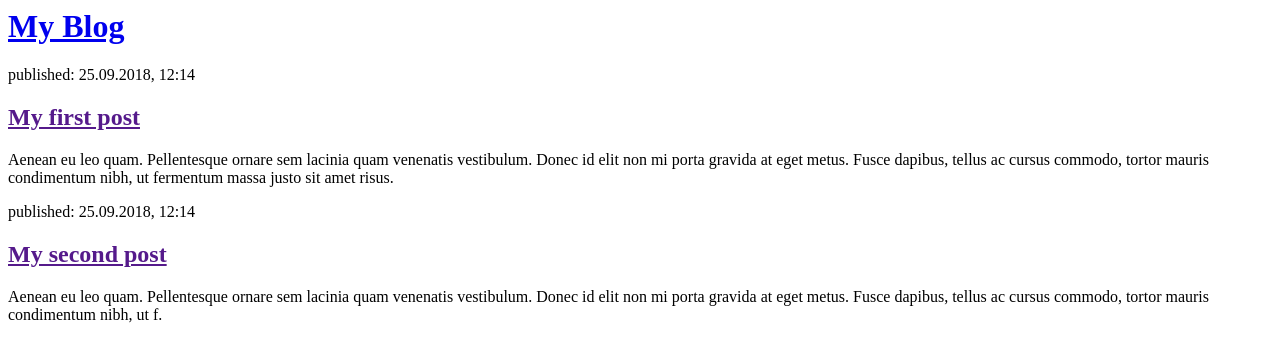
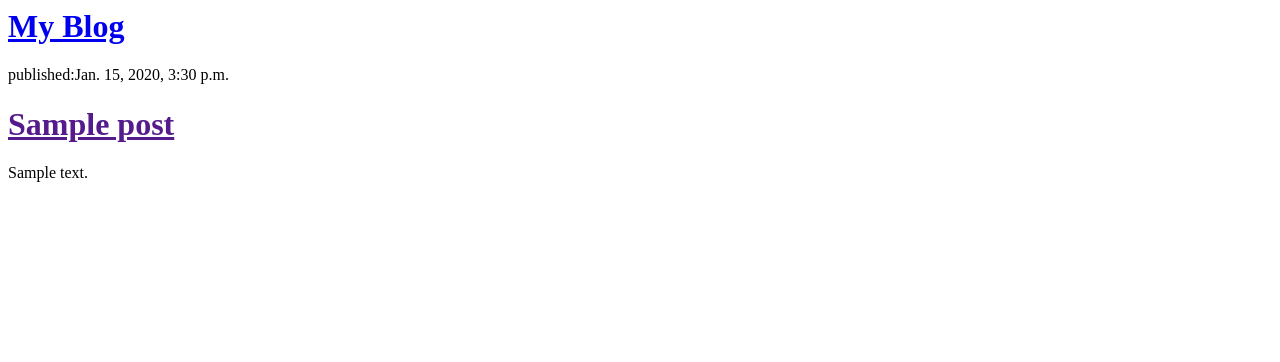
Before and after one commit to adarshrajanand/my-first-blog, a Django app: template blog/templates/blog/post_list.html in a window 1280 px wide. Shown: the top 362 px of the page. Run offline with Django 3.2, Linux system fonts and the light colour scheme; the template is opened without the code that fills it: values that come from a table or form of the project are taken from there, others are empty; tables that the repository leaves empty hold one stand-in row (values such as "Sample post").

Commit message:
Modified templates to display posts from database.

```diff
--- a/blog/templates/blog/post_list.html
+++ b/blog/templates/blog/post_list.html
@@ -7,7 +7,7 @@
             <h1><a href="/">My Blog</a></h1>
         </div>
 
-        <div>
+        <!--<div>
             <p>published: 25.09.2018, 12:14</p>
             <h2><a href="">My first post</a></h2>
             <p>Aenean eu leo quam. Pellentesque ornare sem lacinia quam venenatis vestibulum. Donec id elit non mi porta gravida at eget metus. Fusce dapibus, tellus ac cursus commodo, tortor mauris condimentum nibh, ut fermentum massa justo sit amet risus.</p>
@@ -17,6 +17,15 @@
             <p>published: 25.09.2018, 12:14</p>
             <h2><a href="">My second post</a></h2>
             <p>Aenean eu leo quam. Pellentesque ornare sem lacinia quam venenatis vestibulum. Donec id elit non mi porta gravida at eget metus. Fusce dapibus, tellus ac cursus commodo, tortor mauris condimentum nibh, ut f.</p>
-        </div>
+        </div>-->
+		<!--{{posts}}-->
+		{% for post in posts %}
+			<!--{{post}}-->
+			<div>
+				<p>published:{{post.published_date}}</p>
+				<h1><a href="">{{post.title}}</a></h1>
+				<p>{{post.text|linebreaksbr}}</p>
+			</div>
+		{% endfor %}
     </body>
 </html>
--- a/blog/views.py
+++ b/blog/views.py
@@ -1,5 +1,8 @@
 from django.shortcuts import render
 
 # Create your views here.
+from .models import Post
+from django.utils import timezone
 def post_list(request):
-	return render(request,'blog/post_list.html',{})
+	posts=Post.objects.filter(published_date__lte=timezone.now()).order_by('published_date')
+	return render(request,'blog/post_list.html',{'posts':posts})
```
